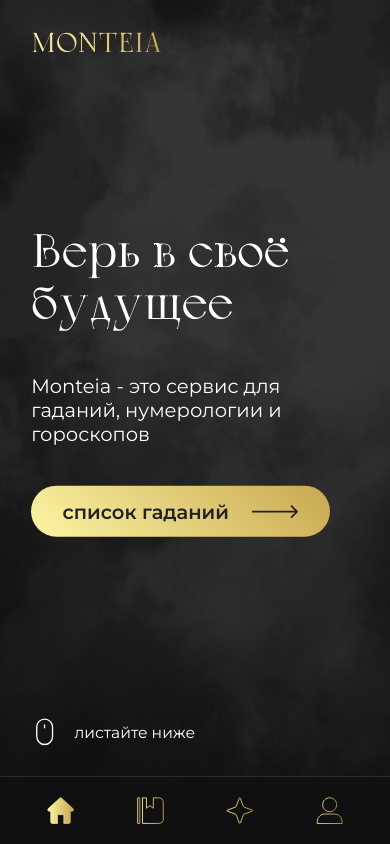
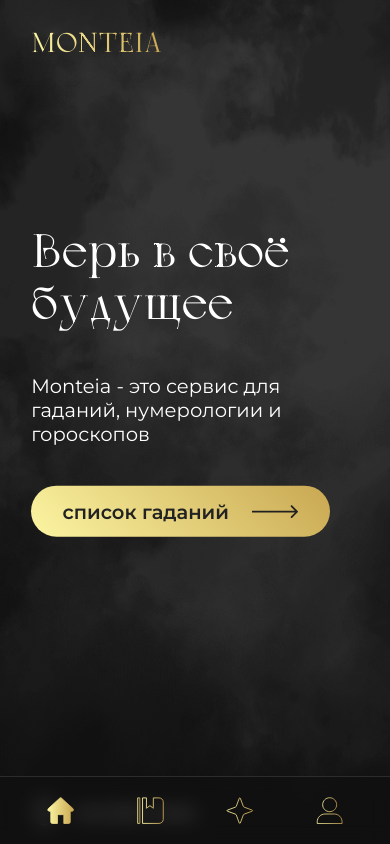
Before and after one commit to doloradium/monteia, a React (Vite) app: page / in a window 390 px wide. Shown: the top 844 px of the page. Built offline with nearby package versions, Linux system fonts and the light colour scheme.

Commit message:
Test 2.3

```diff
--- a/src/components/Main/styles.module.css
+++ b/src/components/Main/styles.module.css
@@ -17,6 +17,7 @@
   margin: auto;
   padding: 0 2rem;
   max-width: 1140px;
+  position: relative;
 }
 
 .heroContainer {
@@ -48,7 +49,7 @@
   align-items: center;
   gap: 1rem;
   position: absolute;
-  bottom: 2rem;
+  bottom: 0;
 }
 
 .image {
@@ -87,9 +88,9 @@
     transform: translate(-50%, calc(-50% - 2rem));
   }
 
-  .heroScroll {
+  /* .heroScroll {
     bottom: 5rem;
-  }
+  } */
 }
 
 @media screen and (max-width: 576px) {
```
